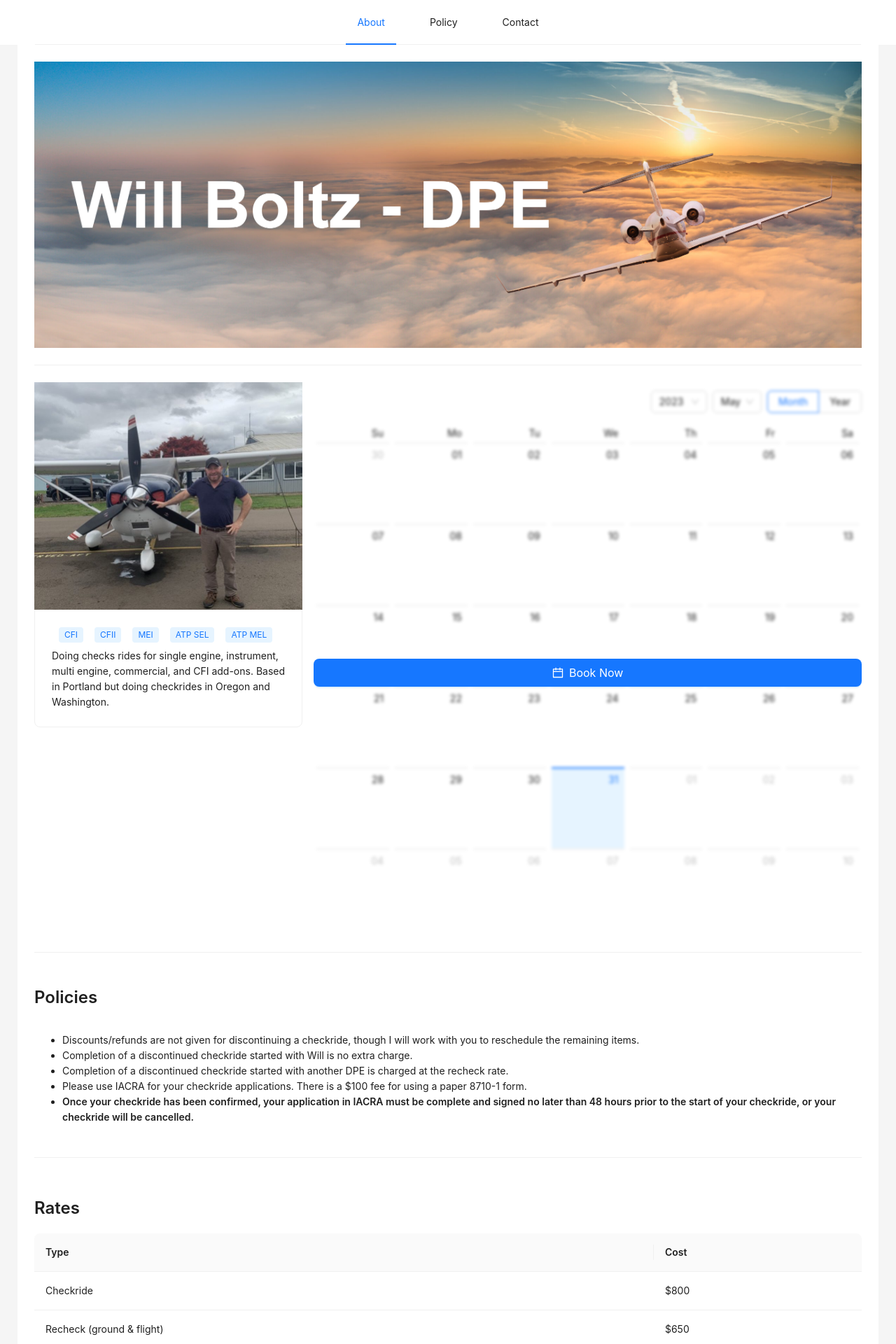
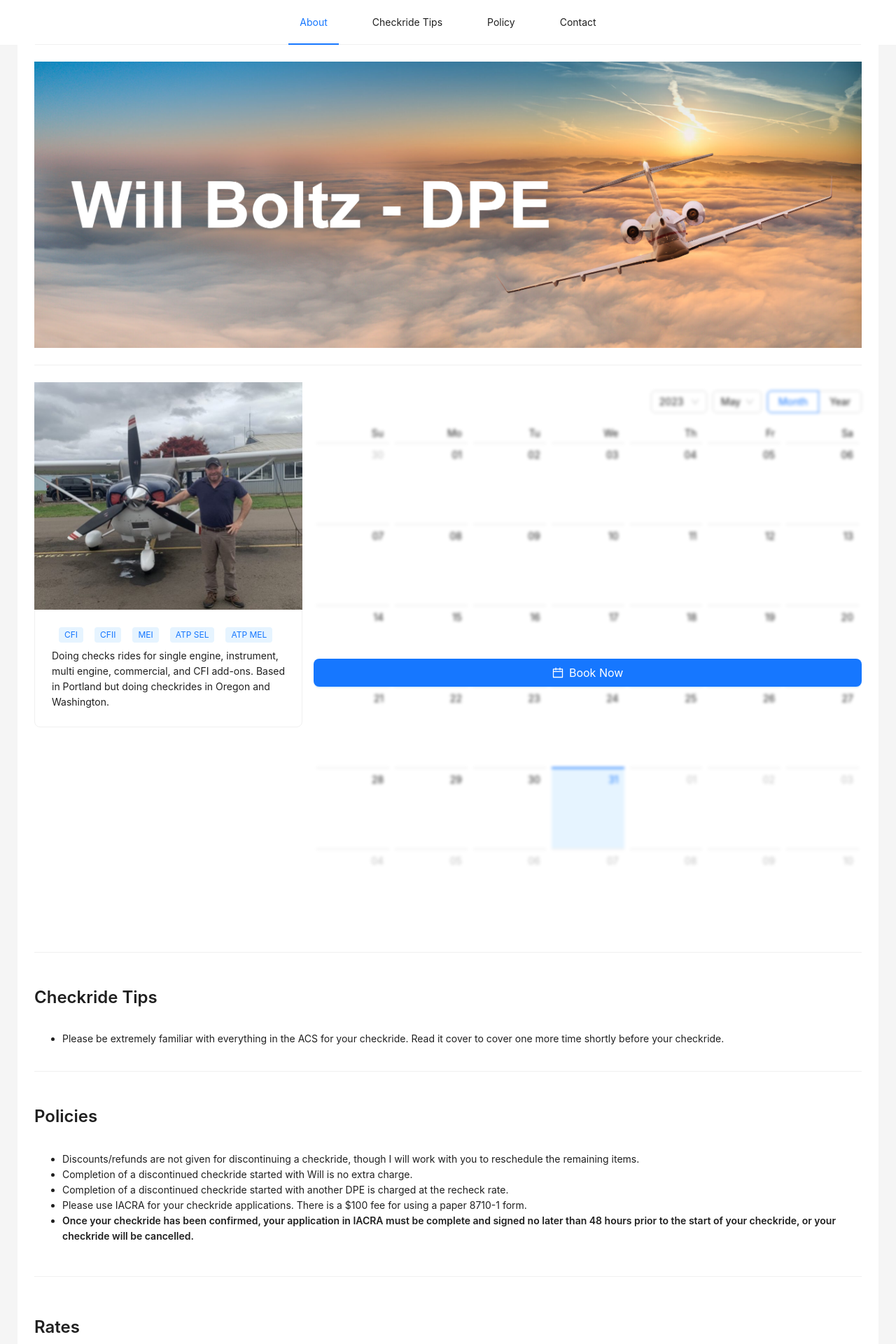
Before and after one commit to iap128/will-boltz, a React (Create React App) app: page / in a window 1280 px wide. Shown: the top 1920 px of the page at 70% size. Built offline with nearby package versions, Linux system fonts and the light colour scheme.

Commit message:
Added checkride tips

```diff
--- a/src/components/NavMenu.tsx
+++ b/src/components/NavMenu.tsx
@@ -12,6 +12,14 @@ const NavMenu = () => {
         </Button>
       ),
       key: 'about',
+    },
+    {
+      label: (
+        <Button type="text" href="#tips">
+          Checkride Tips
+        </Button>
+      ),
+      key: 'tips',
     },
     {
       label: (
--- a/src/pages/Home.tsx
+++ b/src/pages/Home.tsx
@@ -4,6 +4,7 @@ import Contact from './Contact';
 import BookingInfo from './BookingInfo';
 import HomeBanner from '../components/HomeBanner';
 import BookingOverlay from '../components/BookingOverlay';
+import Tips from './Tips';
 
 const Home = () => {
   return (
@@ -23,6 +24,12 @@ const Home = () => {
           <BookingOverlay />
         </Col>
       </Row>
+
+      <Divider />
+
+      <div id="tips">
+        <Tips />
+      </div>
 
       <Divider />
 
--- /dev/null
+++ b/src/pages/Tips.tsx
@@ -0,0 +1,19 @@
+import { Space, Typography } from 'antd';
+
+const Tips = () => {
+  const listOfTips = [
+    'Please be extremely familiar with everything in the ACS for your checkride. Read it cover to cover one more time shortly before your checkride.',
+  ];
+  return (
+    <Space direction="vertical">
+      <Typography.Title level={3}>Checkride Tips</Typography.Title>
+      <ul>
+        {listOfTips.map(tip => (
+          <li>{tip}</li>
+        ))}
+      </ul>
+    </Space>
+  );
+};
+
+export default Tips;
```
